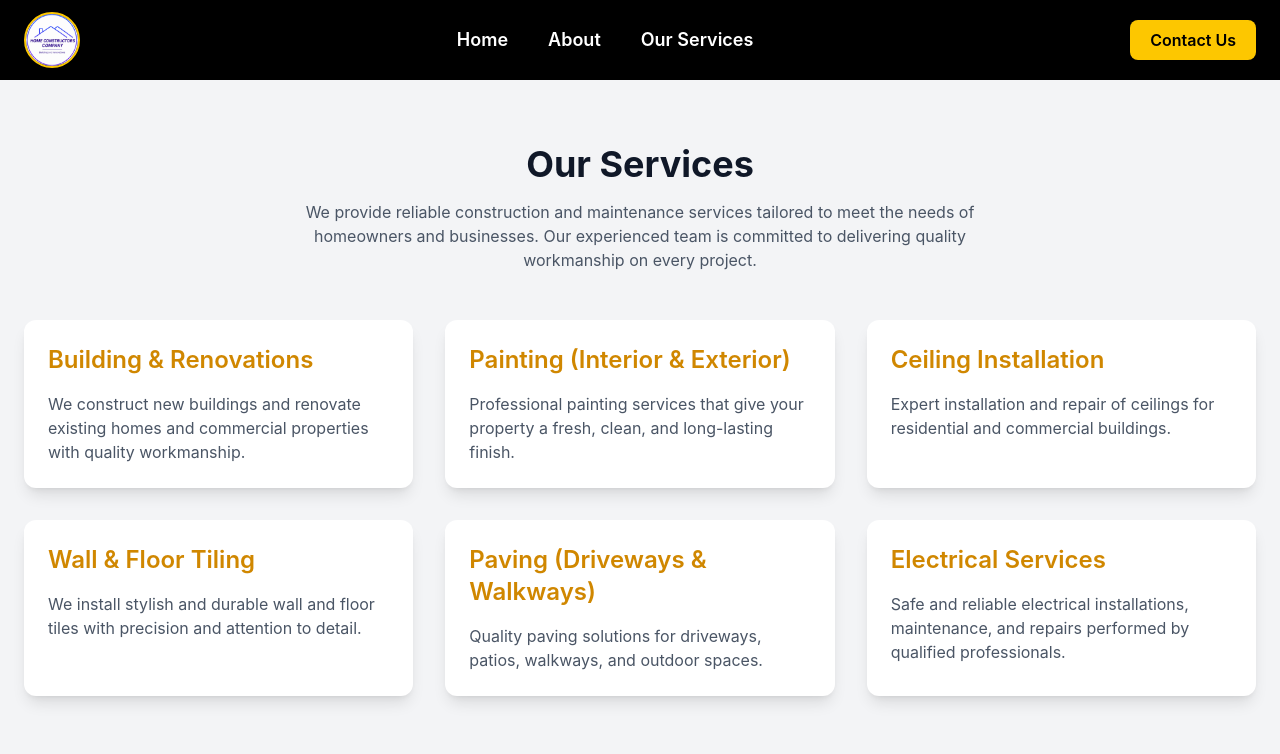
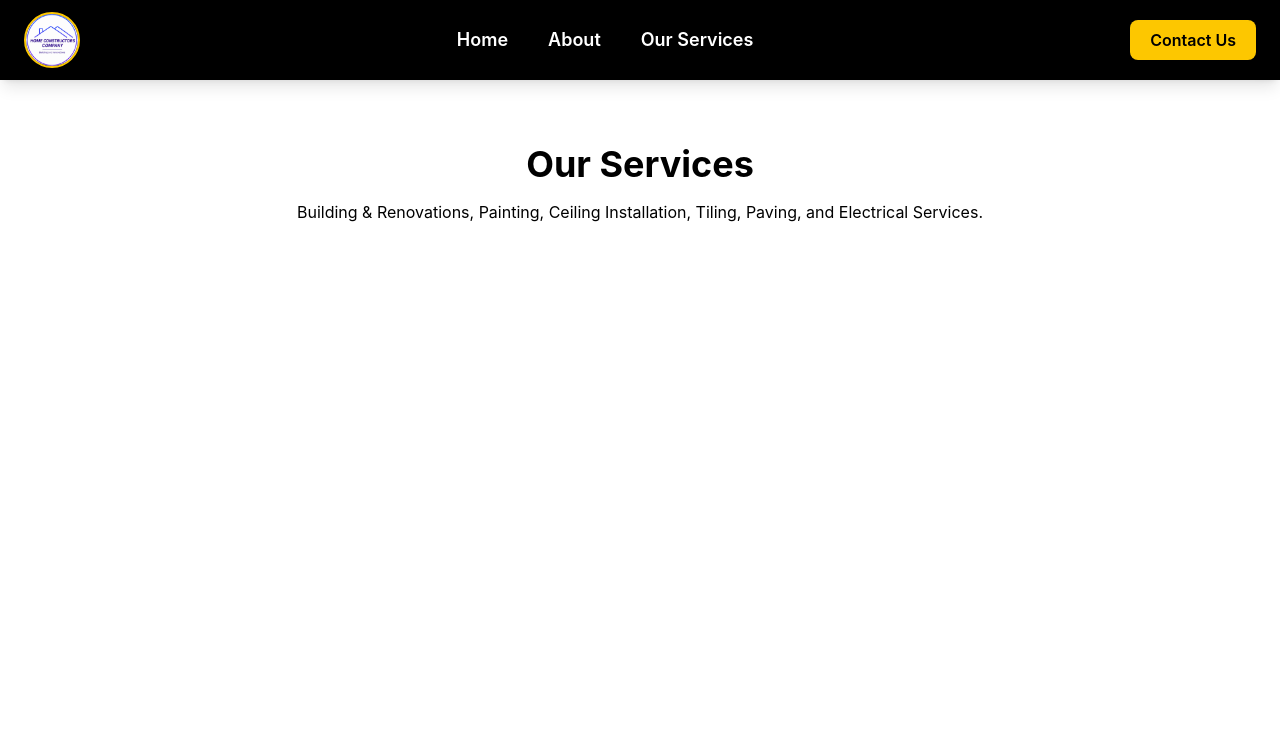
Before and after one commit to eliasmtisie4321/HOME-CONSTRUCTORS, a React (Vite) app: page /ourservice in a window 1280 px wide. Shown: the top 754 px of the page. Built offline with nearby package versions, Linux system fonts and the light colour scheme.

Commit message:
our service folder

```diff
--- a/src/ourservice.jsx
+++ b/src/ourservice.jsx
@@ -1,73 +1,16 @@
-function Services() {
-  const services = [
-    {
-      title: "Building & Renovations",
-      description:
-        "We construct new buildings and renovate existing homes and commercial properties with quality workmanship.",
-    },
-    {
-      title: "Painting (Interior & Exterior)",
-      description:
-        "Professional painting services that give your property a fresh, clean, and long-lasting finish.",
-    },
-    {
-      title: "Ceiling Installation",
-      description:
-        "Expert installation and repair of ceilings for residential and commercial buildings.",
-    },
-    {
-      title: "Wall & Floor Tiling",
-      description:
-        "We install stylish and durable wall and floor tiles with precision and attention to detail.",
-    },
-    {
-      title: "Paving (Driveways & Walkways)",
-      description:
-        "Quality paving solutions for driveways, patios, walkways, and outdoor spaces.",
-    },
-    {
-      title: "Electrical Services",
-      description:
-        "Safe and reliable electrical installations, maintenance, and repairs performed by qualified professionals.",
-    },
-  ];
+function Ourservice() {
+  return (
+    <section className="py-16">
+      <h1 className="text-4xl font-bold text-center">
+        Our Services
+      </h1>
 
-  return (
-    <section className="bg-gray-100 py-16">
-      <div className="max-w-7xl mx-auto px-6">
-        {/* Heading */}
-        <div className="text-center mb-12">
-          <h1 className="text-4xl font-bold text-gray-900">
-            Our Services
-          </h1>
-          <p className="mt-4 text-gray-600 max-w-2xl mx-auto">
-            We provide reliable construction and maintenance services
-            tailored to meet the needs of homeowners and businesses.
-            Our experienced team is committed to delivering quality
-            workmanship on every project.
-          </p>
-        </div>
-
-        {/* Services Grid */}
-        <div className="grid gap-8 md:grid-cols-2 lg:grid-cols-3">
-          {services.map((service, index) => (
-            <div
-              key={index}
-              className="bg-white rounded-xl shadow-lg p-6 hover:shadow-2xl transition duration-300"
-            >
-              <h2 className="text-2xl font-semibold text-yellow-600 mb-4">
-                {service.title}
-              </h2>
-
-              <p className="text-gray-600">
-                {service.description}
-              </p>
-            </div>
-          ))}
-        </div>
-      </div>
+      <p className="text-center mt-4">
+        Building & Renovations, Painting, Ceiling Installation,
+        Tiling, Paving, and Electrical Services.
+      </p>
     </section>
   );
 }
 
-export default Services;
+export default Ourservice;
```
